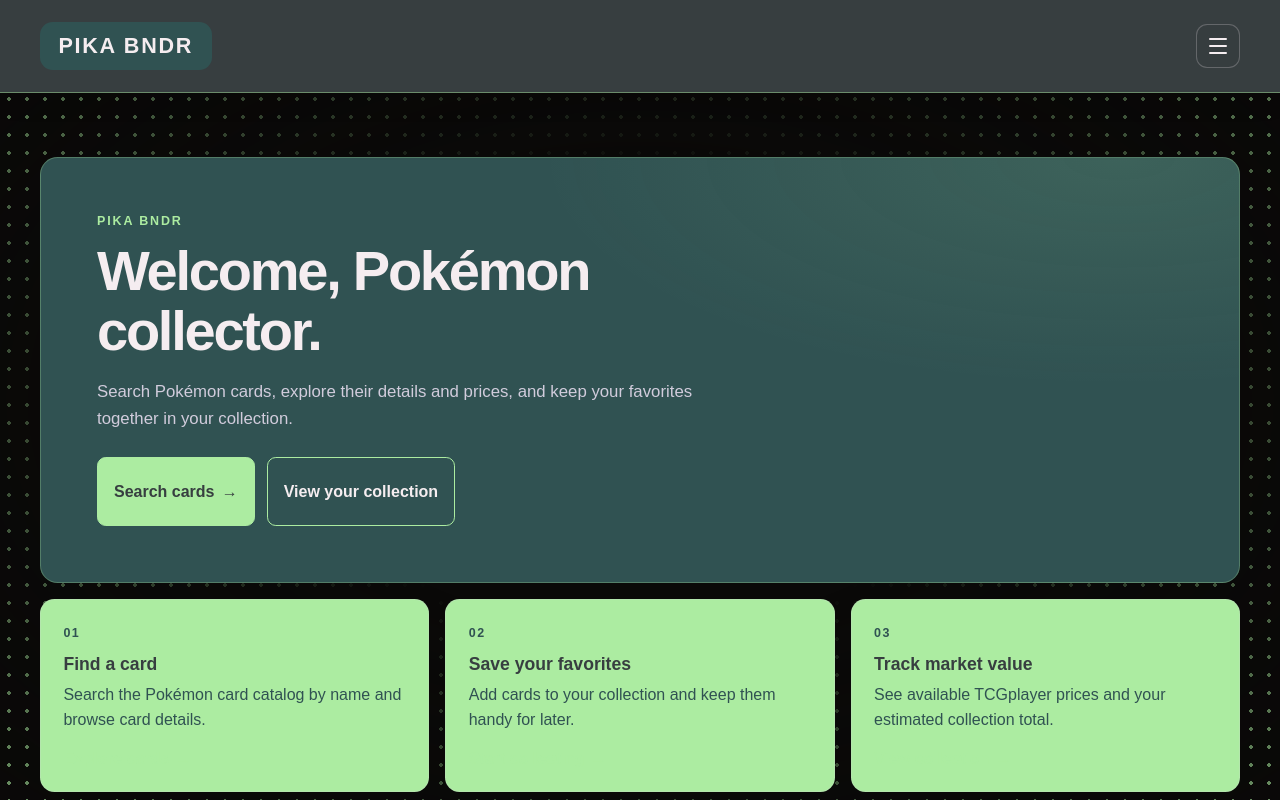
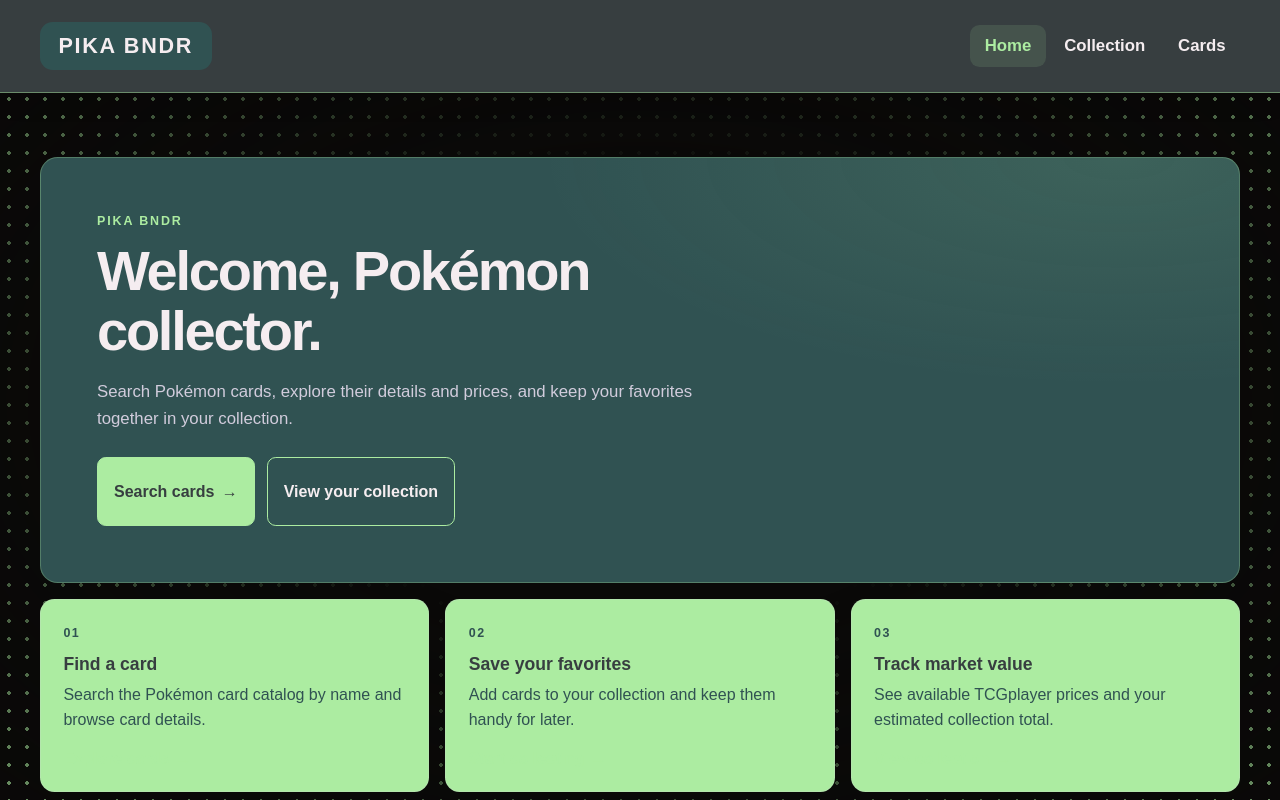
Before and after one commit to Brian767/Poke-Binder, a React (Vite) app: page / in a window 1280 px wide. Shown: the top 800 px of the page. Built offline with nearby package versions, Linux system fonts and the light colour scheme.

Commit message:
updated nav on bigger screens

```diff
--- a/src/App.css
+++ b/src/App.css
@@ -139,6 +139,38 @@
 #navLinks .navLink.active {
   background: rgb(172 236 161 / 12%);
   color: var(--color-accent);
+}
+
+@media (min-width: 768px) {
+  .hamburger {
+    display: none;
+  }
+
+  #navLinks,
+  #navLinks.open {
+    position: static;
+    max-height: none;
+    flex-direction: row;
+    justify-content: flex-end;
+    gap: 0.25rem;
+    overflow: visible;
+    margin: 0;
+    padding: 0;
+    border: 0;
+    background: transparent;
+    box-shadow: none;
+    opacity: 1;
+    visibility: visible;
+    transition: none;
+  }
+
+  #navLinks li {
+    width: auto;
+  }
+
+  #navLinks .navLink {
+    padding: 0.7rem 0.9rem;
+  }
 }
 
 @media (prefers-reduced-motion: reduce) {
```
